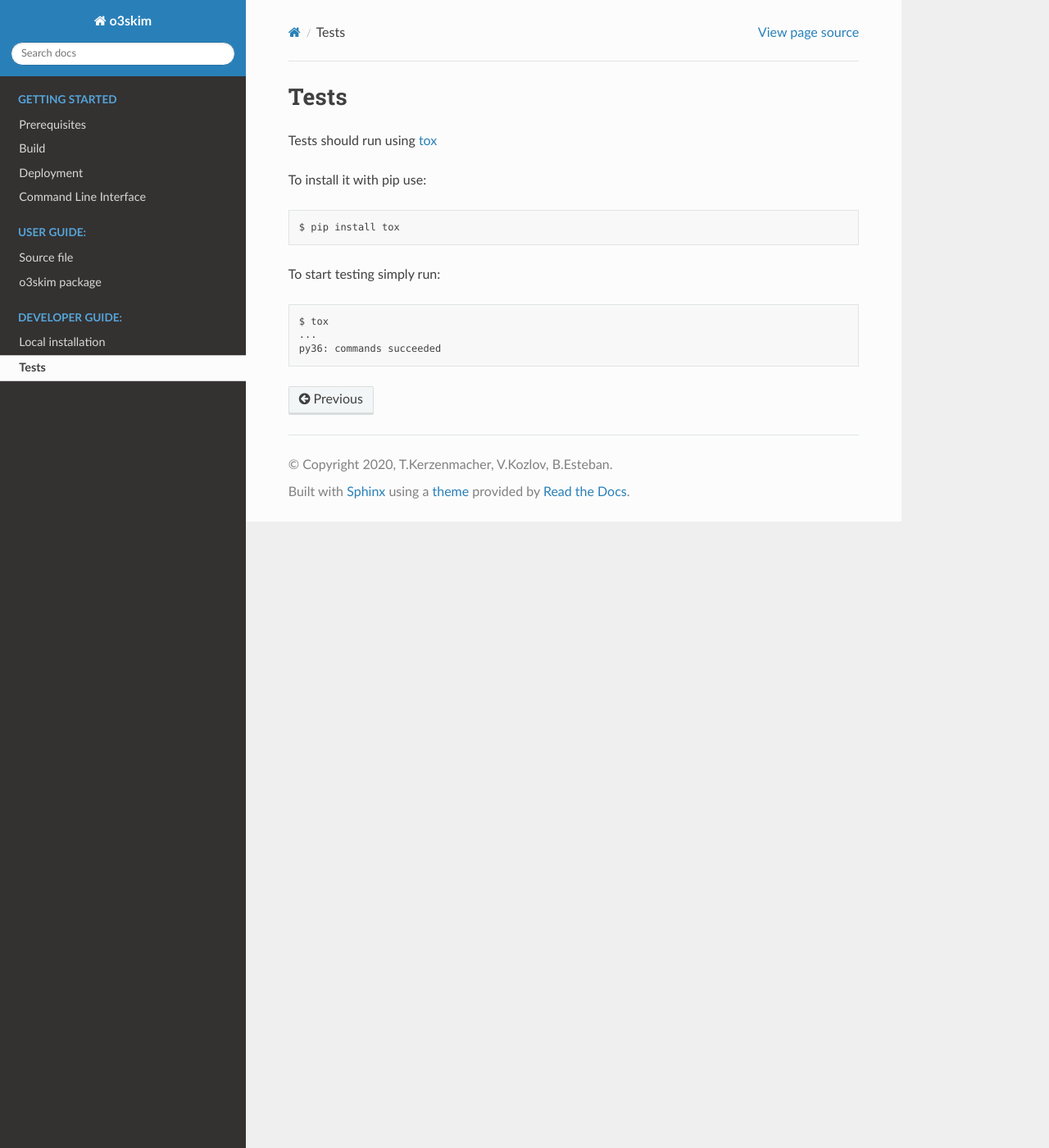
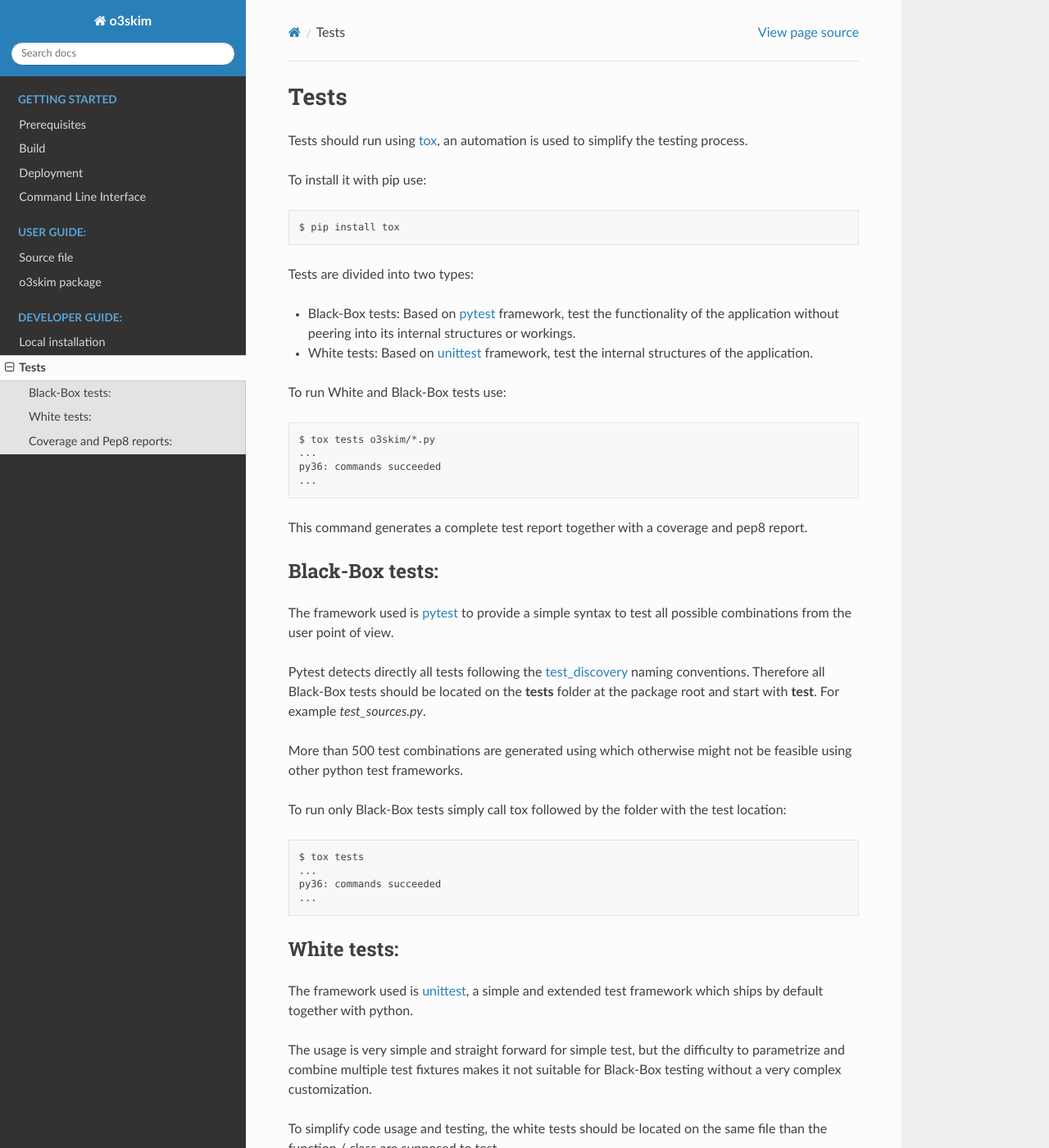
Before and after one commit to EOSC-synergy/o3skim, a Sphinx documentation site: the page built from docs/dev_guide/tests.rst, in a window 1280 px wide and 1400 px high. Shown: the whole window at 82% size. Built offline with Sphinx 7.4.7 and the Read the Docs theme 2.0.0, drawn with Linux system fonts in a browser that asks for light colours; some of the changed text lies outside the part shown.

Commit message:
Docs fixing to new package structure

```diff
--- a/docs/dev_guide/tests.rst
+++ b/docs/dev_guide/tests.rst
@@ -1,7 +1,9 @@
 Tests
 ==================================
 
-Tests should run using tox_
+
+Tests should run using tox_, an automation is used to simplify the
+testing process.
 
 .. _tox: https://tox.readthedocs.io/en/latest/
 
@@ -12,11 +14,93 @@ To install it with pip use:
 
     $ pip install tox
 
+Tests are divided into two types:
 
-To start testing simply run:
+- Black-Box tests: Based on pytest_ framework, test the functionality
+  of the application without peering into its internal structures or
+  workings.
+- White tests: Based on unittest_ framework, test the internal
+  structures of the application.
+
+.. _pytest: https://docs.pytest.org/en/stable/
+.. _unittest: https://tox.readthedocs.io/en/latest/
+
+To run White and Black-Box tests use:
 
 .. code-block:: bash
 
-    $ tox
+    $ tox tests o3skim/*.py
     ...
     py36: commands succeeded
+    ...
+
+This command generates a complete test report together with a
+coverage and pep8 report.
+
+
+Black-Box tests:
+----------------
+
+The framework used is pytest_ to provide a simple syntax to
+test all possible combinations from the user point of view.
+
+Pytest detects directly all tests following the test_discovery_
+naming conventions. Therefore all Black-Box tests should be
+located on the **tests** folder at the package root and start
+with **test**. For example *test_sources.py*.
+
+More than 500 test combinations are generated using which otherwise
+might not be feasible using other python test frameworks.
+
+.. _pytest: https://docs.pytest.org/en/stable/
+.. _test_discovery: https://docs.pytest.org/en/reorganize-docs/new-docs/user/naming_conventions.html
+
+To run only Black-Box tests simply call tox followed by the
+folder with the test location:
+
+.. code-block:: bash
+
+    $ tox tests
+    ...
+    py36: commands succeeded
+    ...
+
+
+White tests:
+------------
+
+The framework used is unittest_, a simple and extended test framework
+which ships by default together with python.
+
+The usage is very simple and straight forward for simple test, but
+the difficulty to parametrize and combine multiple test fixtures
+makes it not suitable for Black-Box testing without a very complex
+customization.
+
+To simplify code usage and testing, the white tests should be located
+on the same file than the function / class are supposed to test.
+
+To run only White tests simply call tox followed by the module files
+you would like to test. You can also use the wildcard '*' to selected
+and test all python modules:
+
+.. code-block:: bash
+
+    $ tox o3skim/*.py
+    ...
+    py36: commands succeeded
+    ...
+
+
+Coverage and Pep8 reports:
+--------------------------
+
+One of the benefits of tox test automation is the capability to
+generate code reports during testing.
+
+The last coverage report output is produced at **htmlcov** which
+can be displayed in html format accessing to **index.html**.
+
+
+The last Pep8 report produced by flake8 at the output file
+**flake8.log**.
```
Also changed, not shown: docs/user_guide/o3skim.rst (+3 -19 lines), o3skim/__init__.py (+27 -4 lines), 6 other files.
